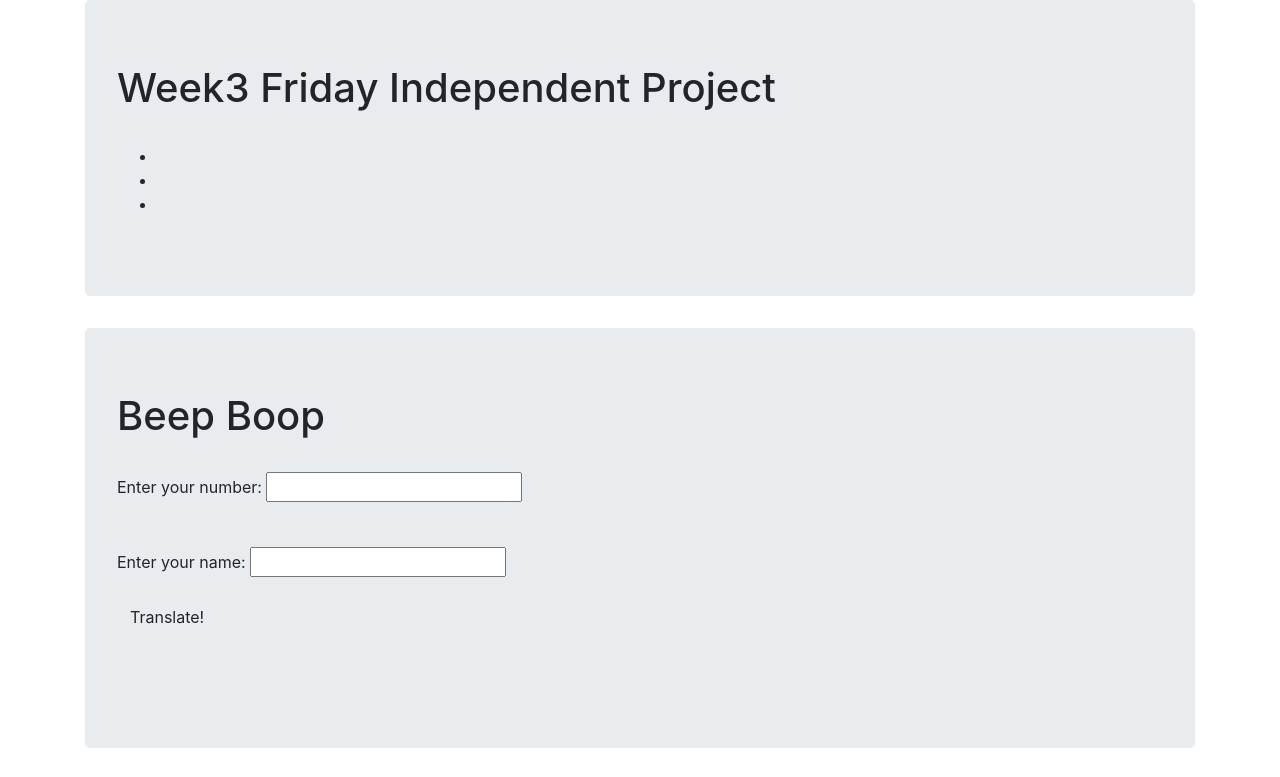
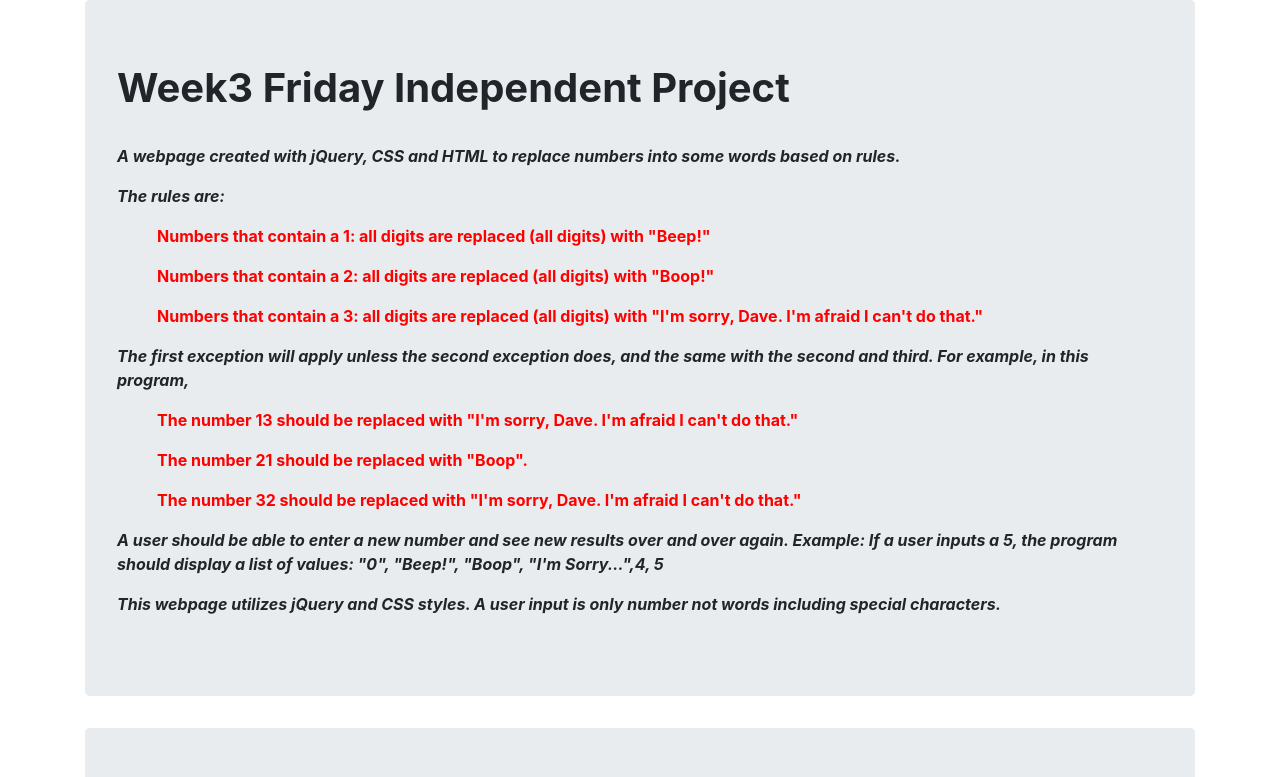
Before and after one commit to quantum93/Week3Friday, a plain HTML site: page index.html in a window 1280 px wide. Shown: the top 777 px of the page. Drawn offline with Linux system fonts and the light colour scheme.

Commit message:
This is step for styling with css tag after front and back-end jobs.

```diff
--- a/css/styles.css
+++ b/css/styles.css
@@ -0,0 +1,28 @@
+h1 {
+  font-weight: bolder;
+}
+
+p {
+  font-style: italic;
+  font-weight: bolder;
+}
+
+ol {
+  font-weight: bold;
+  color: red
+}
+
+.form-one {
+  background-color: pink
+}
+
+.form-two {
+  background-color: yellow
+}
+/* media part should be always the end of styles.css in order to work well with other css actions. */
+@media screen and (min-width: 768px) {
+  .column {
+    width: 300px;
+    float: left;
+    padding: 20px;
+  }
--- a/index.html
+++ b/index.html
@@ -15,11 +15,18 @@
       <br>
       <form id="introduction">
         <div class="form-group">
-          <ul>
-            <li></li>
-            <li></li>
-            <li></li>
-          </ul>
+          <p>A webpage created with jQuery, CSS and HTML to replace numbers into some words based on rules.</p>
+          <p>The rules are:</p>
+            <ol>Numbers that contain a 1: all digits are replaced (all digits) with "Beep!"</ol>
+            <ol>Numbers that contain a 2: all digits are replaced (all digits) with "Boop!"</ol>
+            <ol>Numbers that contain a 3: all digits are replaced (all digits) with "I'm sorry, Dave. I'm afraid I can't do that."</ol>
+          <p>The first exception will apply unless the second exception does, and the same with the second and third. For example, in this program,</p>
+            <ol>The number 13 should be replaced with "I'm sorry, Dave. I'm afraid I can't do that."</ol>
+            <ol>The number 21 should be replaced with "Boop".</ol>
+            <ol>The number 32 should be replaced with "I'm sorry, Dave. I'm afraid I can't do that."</ol>
+          <p>A user should be able to enter a new number and see new results over and over again.
+              Example: If a user inputs a 5, the program should display a list of values: "0", "Beep!", "Boop", "I'm Sorry...",4, 5</p>
+          <p>This webpage utilizes jQuery and CSS styles. A user input is only number not words including special characters.</p>
           </div>
         </form>
       </div>
@@ -28,13 +35,13 @@
         <h1>Beep Boop</h1>
         <br>
         <form id="beep-boop">
-        <div class="form-group">
+          <div class="form-one">
             <label for="number">Enter your number:</label>
             <input id="number" type="number">
           </div>
           <!-- <button type="submit" class="btn">Translate!</button> -->
           <br>
-        <div class="form-group">
+          <div class="form-two">
             <label for="name">Enter your name:</label>
             <input id="name" type="name">
           </div>
@@ -47,7 +54,7 @@
         </div>
       </div>
 
-    <div class="jumbotron">
+      <!-- <div class="jumbotron">
       <h1>Reverse Beep Boop</h1>
       <br>
       <form id="reverse-string">
@@ -62,7 +69,7 @@
   <div id="resultTwo">
   <br>
 </div>
-    </div>
+</div> -->
 
 
 </div>
```
Lines whose indentation alone changed are shown as unchanged.
